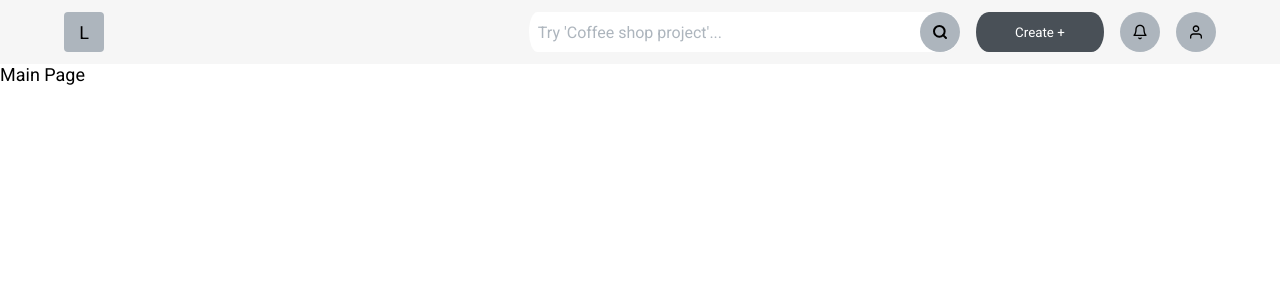
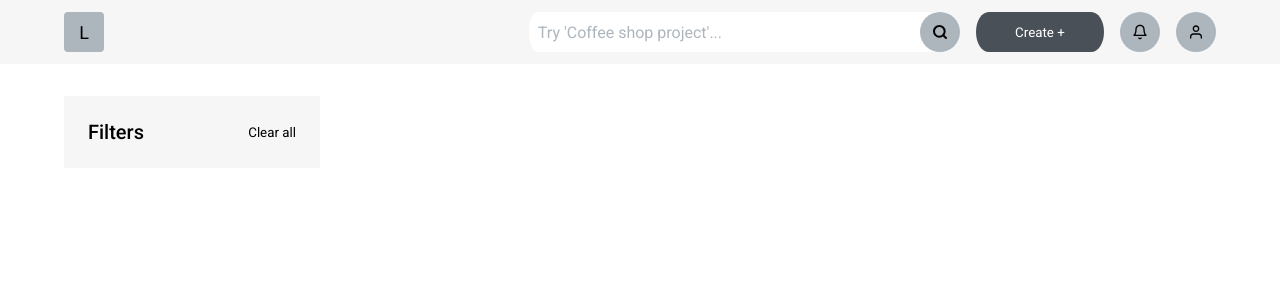
Before and after one commit to IT-Talent-Hunt/Frontend, a React (Create React App) app: page /#/signIn in a window 1280 px wide. Both pictures are taken after typing "name@example.com", "Sample123" into the empty fields and a click on the button "Sign in". Shown: the top 300 px of the page. Built offline with nearby package versions, Linux system fonts and the light colour scheme.

Commit message:
Initialized component

```diff
--- /dev/null
+++ b/src/components/SideBar/SideBar.tsx
@@ -0,0 +1,13 @@
+import { FC } from 'react';
+import styles from './sideBar.module.scss';
+
+export const SideBar: FC = () => {
+  return (
+    <div className={styles.main}>
+      <div className={styles.heading__container}>
+        <h4 className={styles.heading}>Filters</h4>
+        <button type="button">Clear all</button>
+      </div>
+    </div>
+  );
+};
--- /dev/null
+++ b/src/components/SideBar/sideBar.module.scss
@@ -0,0 +1,19 @@
+.main {
+  width: 20vw;
+  height: fit-content;
+
+  padding: 24px;
+
+  background-color: #F6F6F6;
+}
+
+.heading__container {
+  display: flex;
+  justify-content: space-between;
+  align-items: center;
+}
+
+.heading {
+  font-weight: 500;
+  font-size: 20px;
+}
--- /dev/null
+++ b/src/pages/MainPage/MainPage.module.scss
@@ -0,0 +1,7 @@
+.main {
+  display: flex;
+
+  height: 100%;
+
+  padding: 32px 64px;
+}
--- a/src/pages/MainPage/MainPage.tsx
+++ b/src/pages/MainPage/MainPage.tsx
@@ -1,9 +1,11 @@
 import { FC } from 'react';
+import styles from './MainPage.module.scss';
+import { SideBar } from '../../components/SideBar/SideBar';
 
 export const MainPage: FC = () => {
   return (
-    <div className="mainPage">
-      Main Page
+    <div className={styles.main}>
+      <SideBar />
     </div>
   );
 };
```
